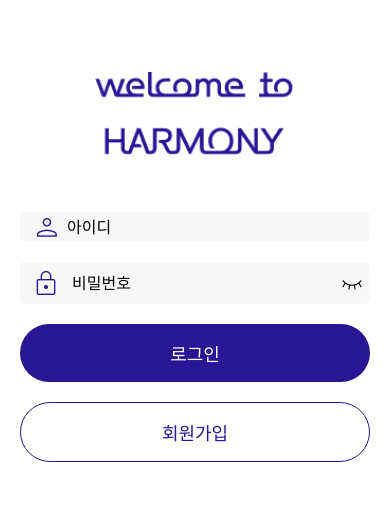
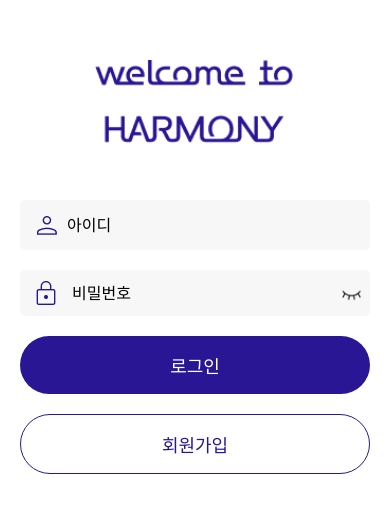
Before and after one commit to AACAPPELLA/Harmony-ReactNative, a React Native app: screen / in a window 390 px wide. Shown: the part 155-668 px from the top of the page. Built offline with nearby package versions, Linux system fonts and the light colour scheme.

Commit message:
💄style: 로그인 UI 아이폰 맞게 수정

```diff
--- a/screens/login/login.tsx
+++ b/screens/login/login.tsx
@@ -8,7 +8,7 @@ const Login = ({ navigation }) => {
     <View style={styles.container}>
       <Image source={require('../../assets/login_logo.png')} style={styles.logo} />
 
-      <View style={styles.inputContainer}>
+      <View style={styles.idContainer}>
         <Image source={require('../../assets/id.png')} style={styles.idIcon} />
         <TextInput
           placeholder="아이디"
@@ -54,19 +54,29 @@ const styles = StyleSheet.create({
     padding: 20,
   },
   logo: {
-    width: 200, // Adjust the width as needed
-    height: 100, // Adjust the height as needed
+    width: 200,
+    height: 100,
     marginBottom: 40,
   },
   idIcon: {
     marginLeft: 7,
+  },
+  idContainer: {
+    flexDirection: 'row',
+    alignItems: 'center',
+    borderRadius: 5,
+    paddingHorizontal: 10,
+    paddingVertical: 15,
+    marginBottom: 20,
+    width: '100%',
+    backgroundColor: '#F7F7F7'
   },
   inputContainer: {
     flexDirection: 'row',
     alignItems: 'center',
     borderRadius: 5,
     paddingHorizontal: 10,
-    paddingVertical: 5,
+    paddingVertical: 7,
     marginBottom: 20,
     width: '100%',
     backgroundColor: '#F7F7F7'
@@ -77,8 +87,8 @@ const styles = StyleSheet.create({
     paddingHorizontal: 10,
   },
   eyeIcon: {
-    width: 24,
-    height: 24,
+    width: 23,
+    height: 23,
     marginLeft: 10,
   },
   loginButton: {
```
